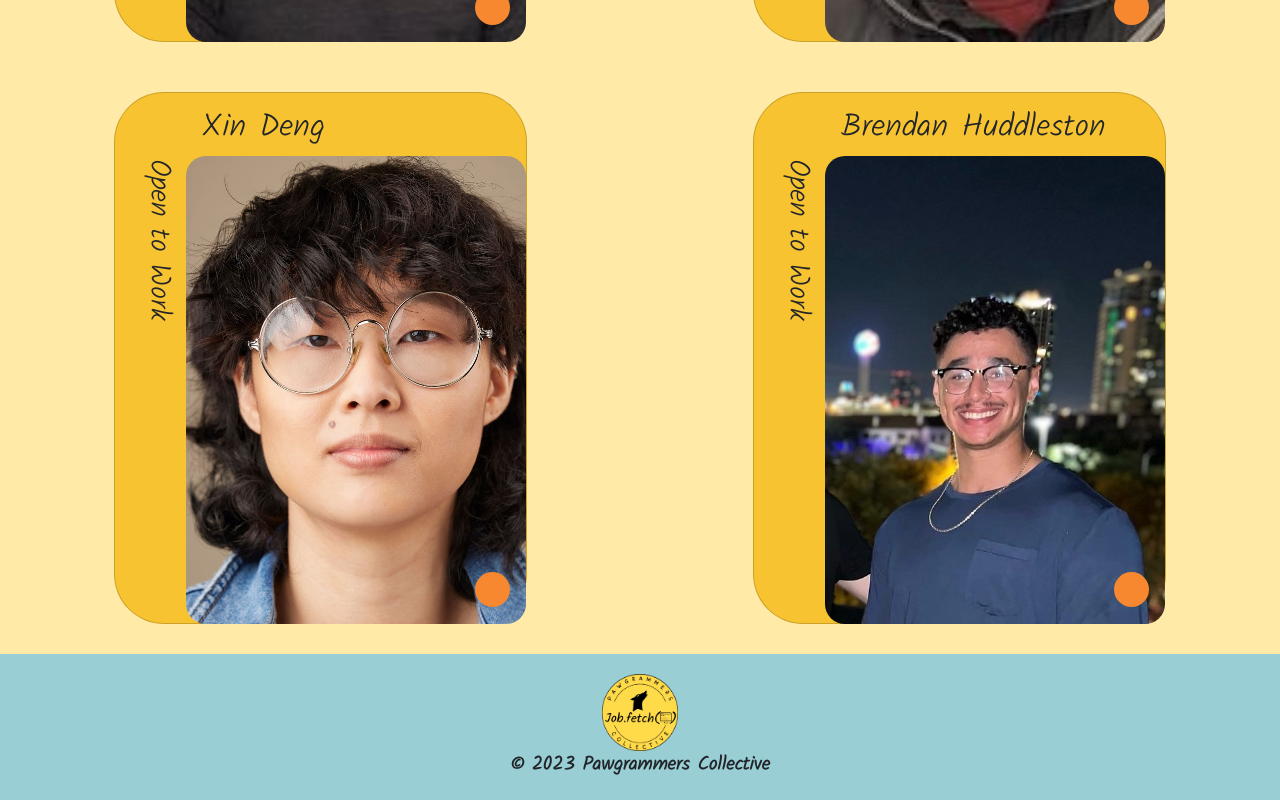
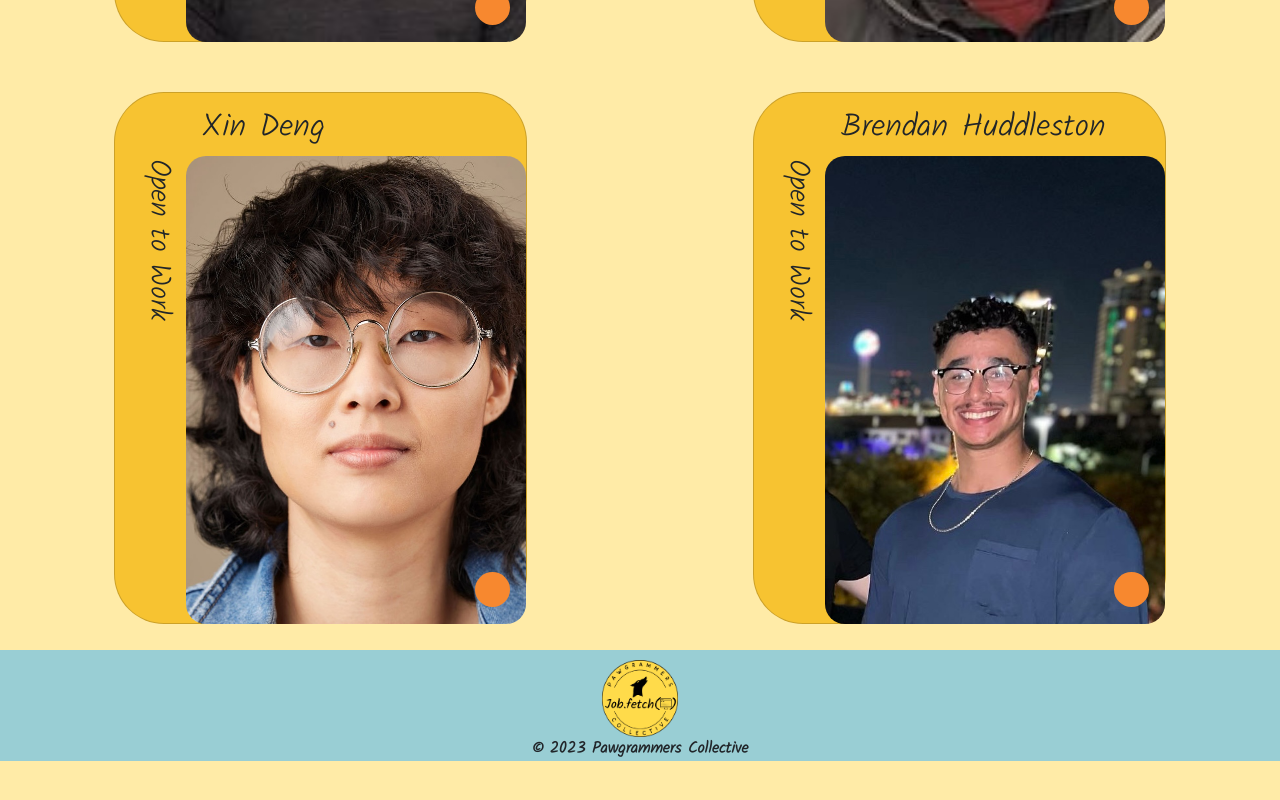
Before and after one commit to Pawgrammers-Collective/job.fetch-frontend, a React (Vite) app: page /about-us in a window 1280 px wide. Shown: the part 961-1761 px from the top of the page. After the commit the page ends 1722 px from the top, so only its background shows below. Built offline with nearby package versions, Linux system fonts and the light colour scheme; no server answers.

Commit message:
fixed appending footer to bottom

```diff
--- a/src/Components/styles/Footer.module.css
+++ b/src/Components/styles/Footer.module.css
@@ -1,18 +1,14 @@
 .footerItems {
   /* font-size: 1.5vw; */
   text-align: center;
-  padding: 20px;
-  margin-top: 30px;
+  padding-top: 10px;
+  margin-top: auto;
   background: #99ced4;
   /* position: fixed; */
-  /* margin: 0 auto; */
-  /* align-self: center;
-  vertical-align: middle; */
   font-weight:bold ;
-  font-size: 1.5vw;
-  /* left: 0; */
-  bottom: 0;
-  width: 100%;
+  /* font-size: 1.5vw; */
+  /* bottom: 0; */
+  /* width: 100%; */
   font-family: 'Kalam', cursive;
 }
 
```
